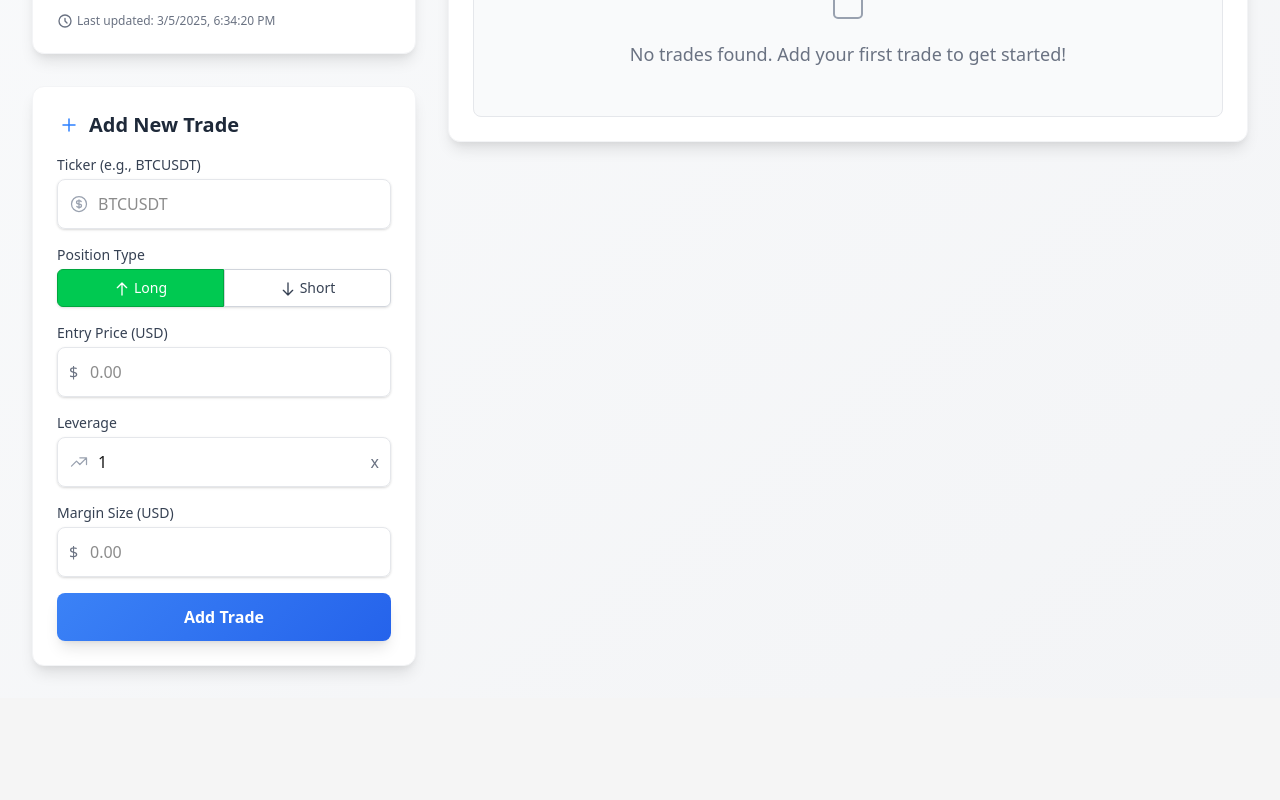
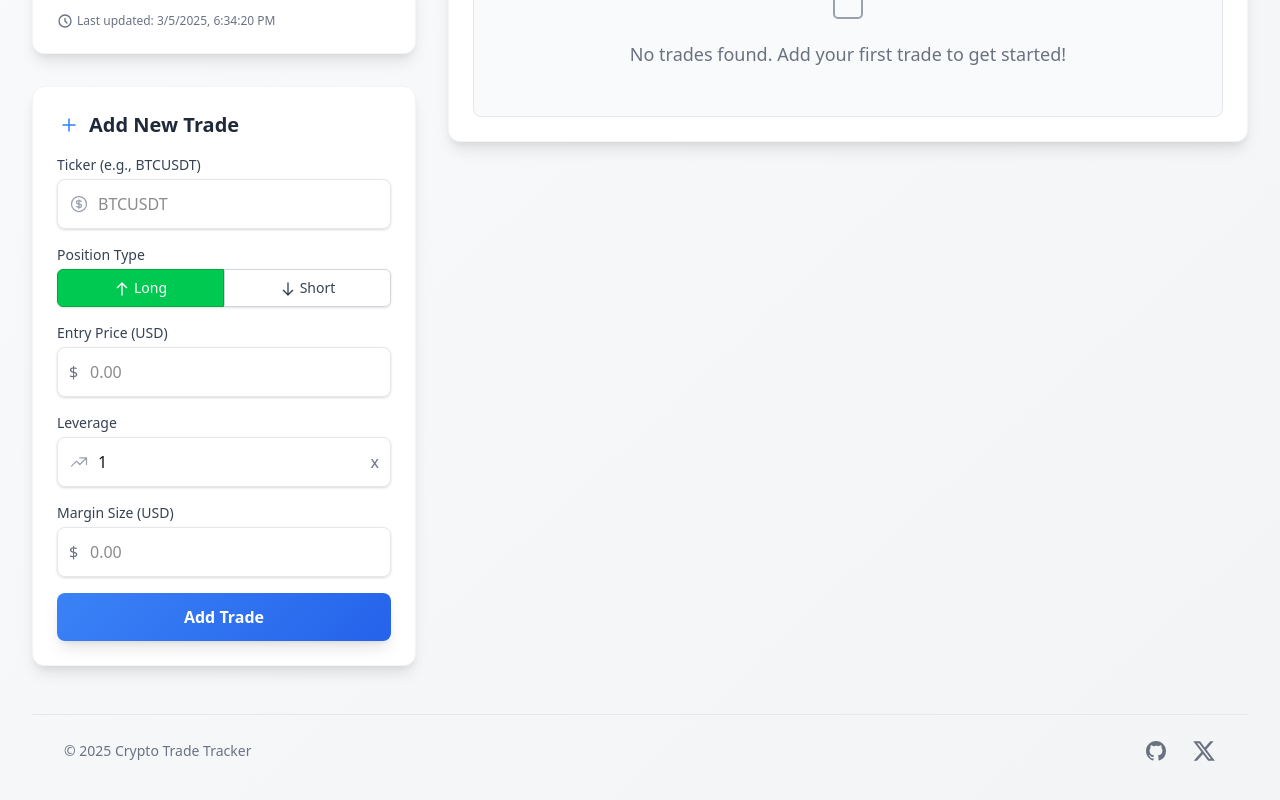
Before and after one commit to AydinTuna/crypto-trade-tracker, a Next.js app: page / in a window 1280 px wide. Shown: the part 352-1152 px from the top of the page. Before the commit the page ends 1050 px from the top, so only its background shows below. Built offline with nearby package versions, Linux system fonts and the light colour scheme.

Commit message:
added social links

```diff
--- /dev/null
+++ b/app/components/Footer.tsx
@@ -0,0 +1,41 @@
+import Link from 'next/link';
+
+export default function Footer() {
+    return (
+        <footer className="mt-12 py-6 border-t border-gray-200 dark:border-gray-700">
+            <div className="max-w-7xl mx-auto px-4 sm:px-6 lg:px-8">
+                <div className="flex flex-col md:flex-row justify-between items-center">
+                    <div className="mb-4 md:mb-0">
+                        <p className="text-sm text-gray-500 dark:text-gray-400">
+                            © {new Date().getFullYear()} Crypto Trade Tracker
+                        </p>
+                    </div>
+                    <div className="flex space-x-6">
+                        <Link
+                            href="https://github.com/AydinTuna"
+                            target="_blank"
+                            rel="noopener noreferrer"
+                            className="text-gray-500 hover:text-gray-700 dark:text-gray-400 dark:hover:text-gray-300 transition"
+                        >
+                            <span className="sr-only">GitHub</span>
+                            <svg className="h-6 w-6" fill="currentColor" viewBox="0 0 24 24" aria-hidden="true">
+                                <path fillRule="evenodd" d="M12 2C6.477 2 2 6.484 2 12.017c0 4.425 2.865 8.18 6.839 9.504.5.092.682-.217.682-.483 0-.237-.008-.868-.013-1.703-2.782.605-3.369-1.343-3.369-1.343-.454-1.158-1.11-1.466-1.11-1.466-.908-.62.069-.608.069-.608 1.003.07 1.531 1.032 1.531 1.032.892 1.53 2.341 1.088 2.91.832.092-.647.35-1.088.636-1.338-2.22-.253-4.555-1.113-4.555-4.951 0-1.093.39-1.988 1.029-2.688-.103-.253-.446-1.272.098-2.65 0 0 .84-.27 2.75 1.026A9.564 9.564 0 0112 6.844c.85.004 1.705.115 2.504.337 1.909-1.296 2.747-1.027 2.747-1.027.546 1.379.202 2.398.1 2.651.64.7 1.028 1.595 1.028 2.688 0 3.848-2.339 4.695-4.566 4.943.359.309.678.92.678 1.855 0 1.338-.012 2.419-.012 2.747 0 .268.18.58.688.482A10.019 10.019 0 0022 12.017C22 6.484 17.522 2 12 2z" clipRule="evenodd" />
+                            </svg>
+                        </Link>
+                        <Link
+                            href="https://x.com/IchBinBaho"
+                            target="_blank"
+                            rel="noopener noreferrer"
+                            className="text-gray-500 hover:text-gray-700 dark:text-gray-400 dark:hover:text-gray-300 transition"
+                        >
+                            <span className="sr-only">X (Twitter)</span>
+                            <svg className="h-6 w-6" fill="currentColor" viewBox="0 0 24 24" aria-hidden="true">
+                                <path d="M18.244 2.25h3.308l-7.227 8.26 8.502 11.24H16.17l-5.214-6.817L4.99 21.75H1.68l7.73-8.835L1.254 2.25H8.08l4.713 6.231zm-1.161 17.52h1.833L7.084 4.126H5.117z" />
+                            </svg>
+                        </Link>
+                    </div>
+                </div>
+            </div>
+        </footer>
+    );
+}
--- a/app/page.tsx
+++ b/app/page.tsx
@@ -7,6 +7,7 @@
 import TradeForm from './components/TradeForm';
 import TradeTable from './components/TradeTable';
 import BalanceForm from './components/BalanceForm';
+import Footer from './components/Footer';
 
 export default function Home() {
   const [trades, setTrades] = useState<Trade[]>([]);
@@ -180,6 +181,8 @@
             />
           </div>
         </div>
+
+        <Footer />
       </div>
     </div>
   );
```
